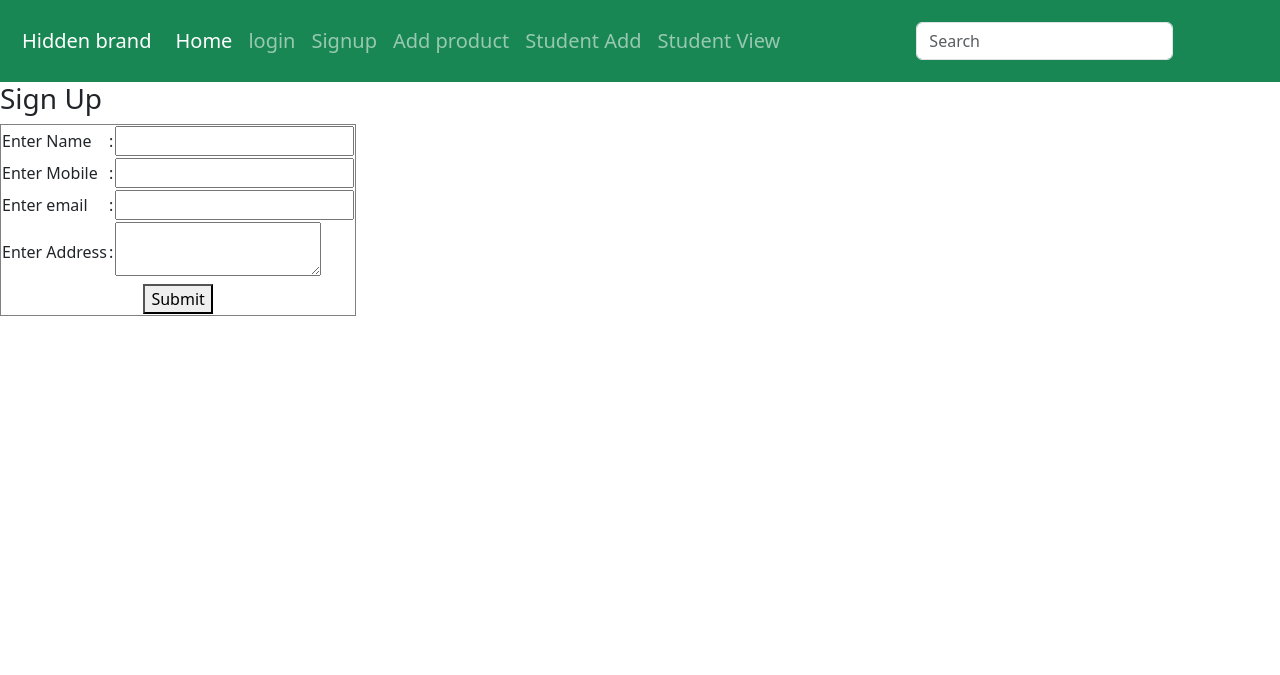
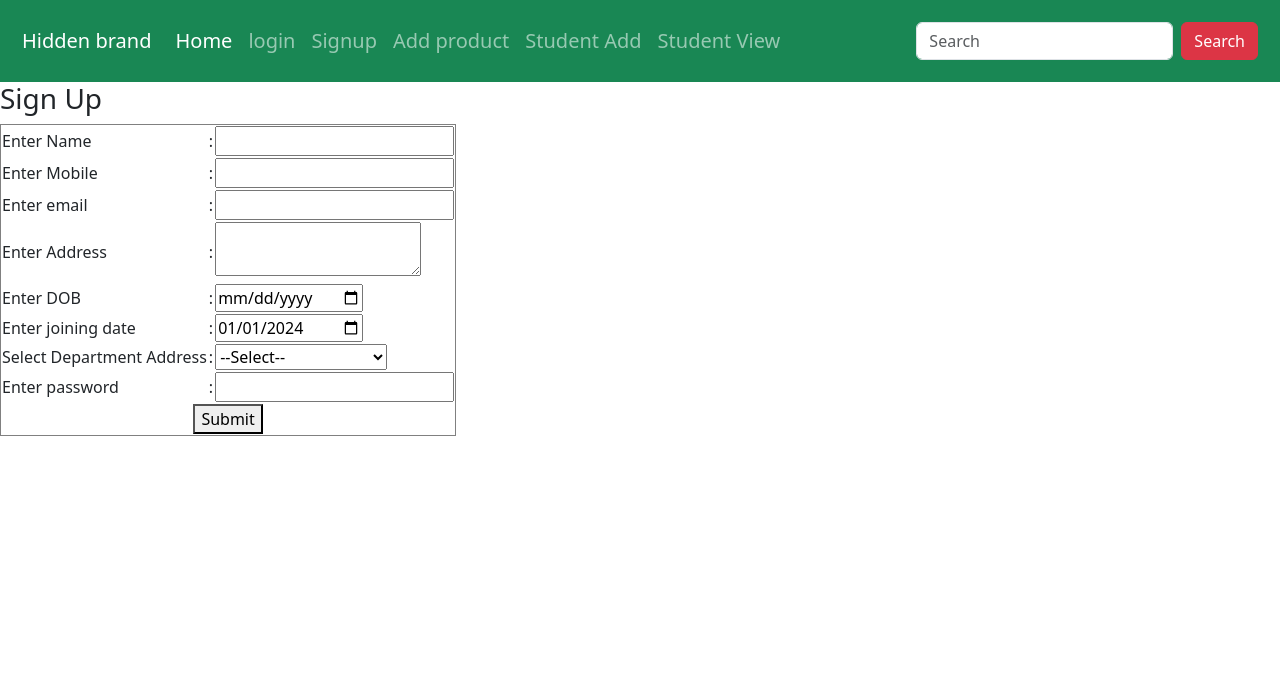
Before and after one commit to anjuGithub1428/django-crud, a Django app: page /signup in a window 1280 px wide. Shown: the top 675 px of the page. Run offline with Django 5.2, Linux system fonts and the light colour scheme; tables that the repository leaves empty hold one stand-in row (values such as "Sample post"); some libraries are stand-ins or nearby versions.

Commit message:
version1

```diff
--- a/app1/models.py
+++ b/app1/models.py
@@ -1,12 +1,15 @@
 from django.db import models
+from django.contrib.auth.models import User
 
 # Create your models here.
+
 
 class Products(models.Model):
   product_name=models.CharField(max_length=50)
   product_price=models.IntegerField()
 
 class Students(models.Model):
+  connection=models.OneToOneField(User,on_delete=models.CASCADE)
   stud_name=models.CharField(max_length=50)
   mothername=models.CharField(max_length=50)
   fathername=models.CharField(max_length=50)
@@ -16,3 +19,16 @@
   dob=models.CharField(max_length=50)
   reserv=models.CharField(max_length=50)
   classstd=models.IntegerField()
+
+class Department(models.Model):
+  dept_name=models.CharField(max_length=50)
+
+class Teacher(models.Model):
+  connection=models.OneToOneField(User,on_delete=models.CASCADE)
+  teach_name=models.CharField(max_length=50)
+  teach_mob=models.CharField(max_length=50)
+  teach_email=models.CharField(max_length=50)
+  teach_dob=models.CharField(max_length=50)
+  teach_joingdate=models.CharField(max_length=50)
+  teach_dept=models.ForeignKey(Department,on_delete=models.CASCADE)
+  teach_address=models.CharField(max_length=50)
--- a/app1/templates/index.html
+++ b/app1/templates/index.html
@@ -8,9 +8,7 @@
  <script src="https://cdn.jsdelivr.net/npm/bootstrap@5.3.3/dist/js/bootstrap.bundle.min.js" integrity="sha384-YvpcrYf0tY3lHB60NNkmXc5s9fDVZLESaAA55NDzOxhy9GkcIdslK1eN7N6jIeHz" crossorigin="anonymous"></script>
 <script src="https://ajax.googleapis.com/ajax/libs/jquery/3.7.1/jquery.min.js"></script>
 
-  <!-- <link rel="stylesheet" href="https://maxcdn.bootstrapcdn.com/bootstrap/3.4.1/css/bootstrap.min.css">
-<script src="https://ajax.googleapis.com/ajax/libs/jquery/3.7.1/jquery.min.js"></script>
-<script src="https://maxcdn.bootstrapcdn.com/bootstrap/3.4.1/js/bootstrap.min.js"></script>  -->
+
 
  </head>
 <body>
@@ -45,9 +43,10 @@
                 <a class="nav-link " href="studview" tabindex="-1"  >Student View</a>
               </li>
             </ul>
-            <form class="d-flex">
-              <input class="form-control me-2" type="search" placeholder="Search" aria-label="Search">
-              <button class="btn btn-outline-success" type="submit">Search</button>
+            <form class="d-flex" method="POST" action="/searchstud">
+              {% csrf_token %}
+              <input class="form-control me-2" type="search" placeholder="Search" aria-label="Search" name="searchh">
+              <button class="btn btn-danger" type="submit" id="searchbutton" >Search</button>
             </form>
           </div>
         </div>
@@ -56,10 +55,6 @@
 {% block content %}
 
 {% endblock content %}
-
-
-
-
 
 
         <footer class="text-center text-lg-start" style="position: absolute;
@@ -79,6 +74,8 @@
 
 
 
+
+
 </body>
 <script src="https://cdn.jsdelivr.net/npm/@popperjs/core@2.11.8/dist/umd/popper.min.js" integrity="sha384-I7E8VVD/ismYTF4hNIPjVp/Zjvgyol6VFvRkX/vR+Vc4jQkC+hVqc2pM8ODewa9r" crossorigin="anonymous"></script>
 <!--
--- a/app1/templates/signup.html
+++ b/app1/templates/signup.html
@@ -25,6 +25,32 @@
             <td><textarea id="address" name="address"></textarea></td>
         </tr>
 
+        <tr><td>Enter DOB</td>
+            <td>:</td>
+            <td><input type="date" name="dob" ></td>
+        </tr>
+
+        <tr><td>Enter joining date</td>
+            <td>:</td>
+            <td><input type="date" name="jod" value="2024-01-01" ></td>
+        </tr>
+
+        <tr><td>Select Department Address</td>
+            <td>:</td>
+            <td>
+            <select name="dept_id">
+            <option value="0">--Select--</option>
+            {% for dept_row in dept %}
+            <option value="{{ dept_row.id }}"> {{ dept_row.dept_name }} </option>
+            {% endfor %}
+            </select></td>
+        </tr>
+
+        <tr><td>Enter password</td>
+            <td>:</td>
+            <td><input type="password" name="pwd"   ></td>
+        </tr>
+
 
 
         <tr align="center"><td colspan="3"><button type="submit">Submit</button></td></tr>
--- a/app1/urls.py
+++ b/app1/urls.py
@@ -24,8 +24,9 @@
    path('signup',views.sign_fn,name='Sign page'),
    path('productadd',views.pdtadd_fn,name='Add product page'),
    path('studadd',views.studadd_fn,name='Add student page'),
-   path('studview',views.studview_fn,name='Add student page'),
+   path('studview',views.studview_fn,name='View student page'),
    path('updatestud/<int:id>',views.updstd_fn,name='Update student page'),
    path('updatestud_again',views.updstdagain_fn,name='Update Student page'),
    path('deletestud/<int:id>',views.delstd_fn,name='Delete Student page'),
+   path('searchstud',views.studview_fn,name='Search'),
 ]
--- a/app1/views.py
+++ b/app1/views.py
@@ -1,5 +1,6 @@
 from django.shortcuts import render,redirect
 from .models import *
+from django.contrib.auth.models import User
 
 
 # Create your views here.
@@ -25,13 +26,26 @@
     return render(request,'login.html')
 
 def sign_fn( request):
+
     if request.method=='POST':
         name=request.POST.get('name')
         mob=request.POST.get('mob')
         email=request.POST.get('email')
         address=request.POST.get('address')
-        return render(request,'homepage.html',
-        {'name':name,'mob':mob,'email':email,'address':address})
+        dob=request.POST.get('dob')
+        jod=request.POST.get('jod')
+        dept_id=request.POST.get('dept_id')
+        pwd=request.POST.get('pwd')
+
+        depts=Department.objects.get(id=dept_id) #pass the instance to model teacher in order to fetch
+
+        usr=User.objects.create_user(username=name,password=pwd)
+        usr.save()
+        tcr= Teacher(teach_name=name,teach_mob=mob,teach_email=email,teach_dob=dob,teach_joingdate=jod,teach_address=address,teach_dept=depts,connection=usr)
+        tcr.save()
+
+    dept=Department.objects.all()
+    return render(request,'signup.html',{"dept":dept})
 
     return render(request,'signup.html')
 
@@ -68,8 +82,14 @@
 
 def studview_fn(request):
 
-     stdt=Students.objects.all()
-     return render(request,'student_view.html',{"stdt":stdt})
+    if request.method=='POST':
+        searchh=request.POST.get('searchh')
+        filter_val=Students.objects.filter(stud_name__contains=searchh)
+        return render(request,'student_view.html',{"stdt":filter_val})
+
+
+    stdt=Students.objects.all()
+    return render(request,'student_view.html',{"stdt":stdt})
 
 def updstd_fn(request,id):
 
```
Also changed, not shown: app1/migrations/0001_initial.py, app1/migrations/0002_students.py (deleted).
